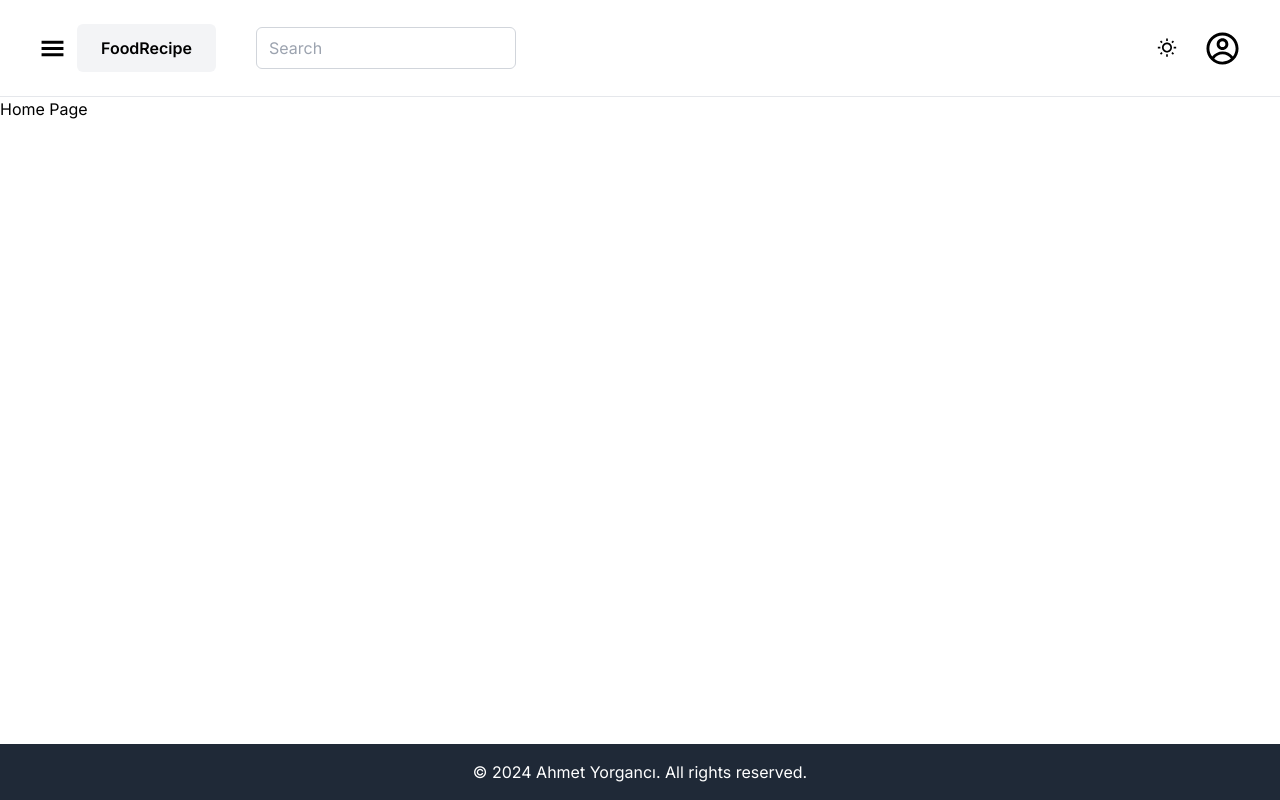
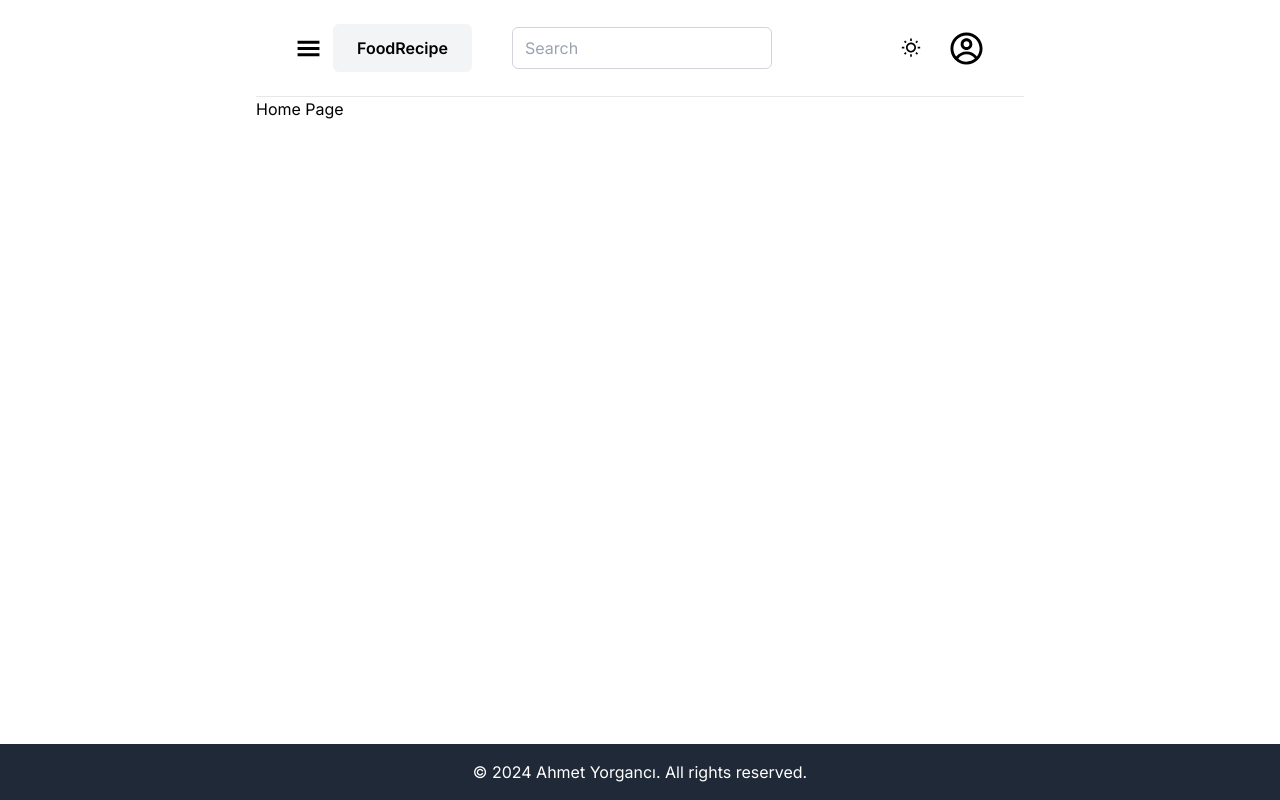
Before and after one commit to ahmetanil1/fr-frontend, a Next.js app: page / in a window 1280 px wide. Built offline with nearby package versions, Linux system fonts and the light colour scheme.

Commit message:
Redesign root

```diff
--- a/app/layout.js
+++ b/app/layout.js
@@ -34,17 +34,16 @@ export default function RootLayout({ children }) {
 
     return (
         <html lang="en" className={inter.className}>
-            <body >
-                {/* <div className={`flex flex-col min-h-screen ${darkMode ? 'dark' : ''}`}>
-                 */}
-                <div className="flex flex-col min-h-screen">
-                    {/* <Header toggleDarkMode={toggleDarkMode} darkMode={darkMode} /> */}
-                    <Header />
-                    <hr />
-                    <main className="flex-grow">{children}</main>
-                    <Footer />
+            <body className='h-screen w-screen ' >
+                <div className='flex flex-col min-h-screen'>
+                    <div className="flex flex-col flex-grow mx-64">
+                        <Header />
+                        <hr />
+                        <main className="flex-grow">{children}</main>
+                    </div>
+                    <Footer className="w-full" />
                 </div>
             </body>
-        </html >
+        </html>
     );
 }
```
